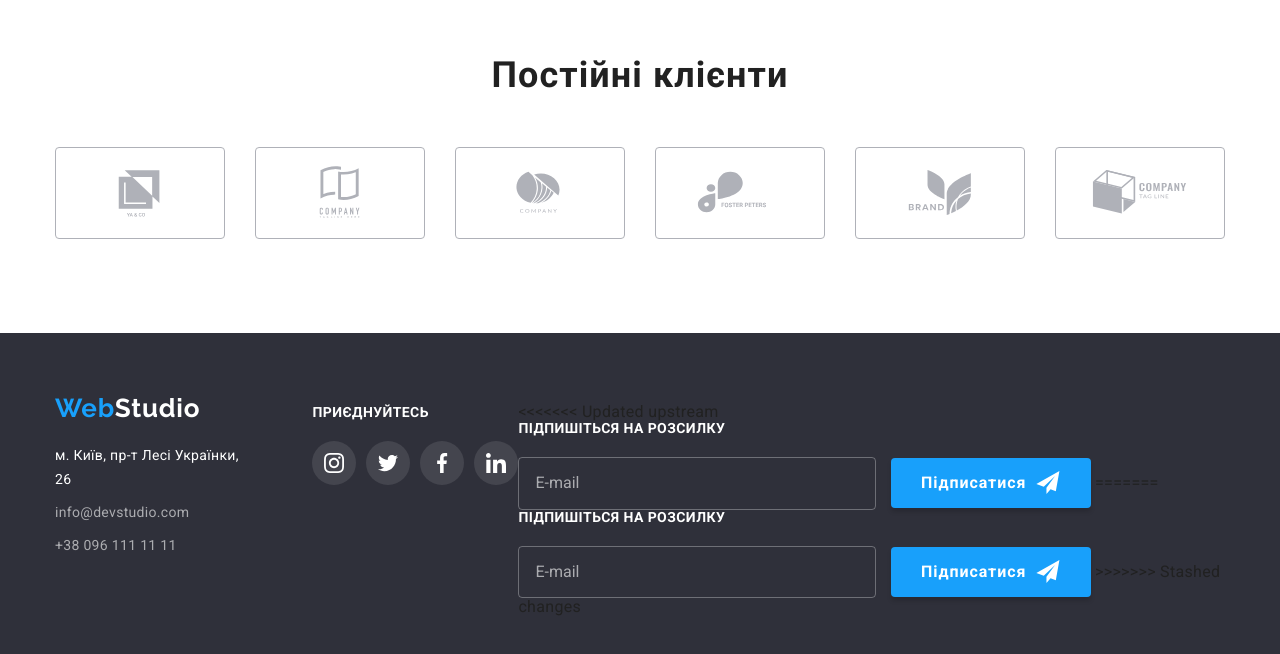
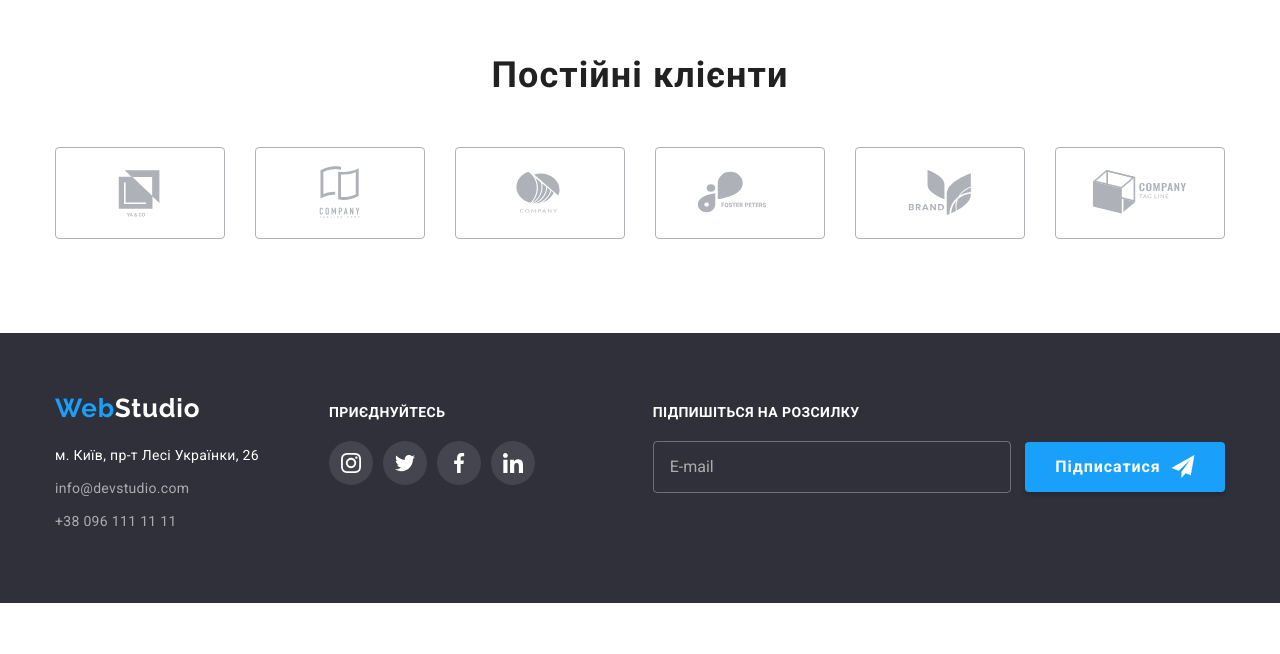
Before and after one commit to demosua/goit-markup-hw-06, a plain HTML site: page index.html in a window 1280 px wide. Shown: the part 2352-3006 px from the top of the page. After the commit the page ends 2955 px from the top, so only its background shows below. Drawn offline with nearby package versions, Linux system fonts and the light colour scheme.

Commit message:
subscribe part-conflict

```diff
--- a/index.html
+++ b/index.html
@@ -440,39 +440,21 @@
         </div>
 
         <form class="subscribe-form" autocomplete="off">
-          <!-- <div class="form-field"> -->
-<<<<<<< Updated upstream
           <strong class="subscribe-call">Підпишіться на розсилку</strong>
+
           <input
             class="subscribe-input"
             type="text"
             name="field-subscribe"
             placeholder="E-mail"
           />
+
           <button class="button subscribe-button" type="submit">
             Підписатися
             <svg class="icon-subscribe icon" width="24px" height="24px">
               <use href="./images/icons.svg#icon-send"></use>
             </svg>
           </button>
-=======
-            <strong class="subscribe-call">Підпишіться на розсилку</strong>
-
-            <input
-              class="subscribe-input"
-              type="text"
-              name="field-subscribe"
-              placeholder="E-mail"
-            />
-
-            <button class="button subscribe-button" type="submit">
-              Підписатися
-              <svg class="icon-subscribe icon" width="24px" height="24px">
-                <use href="./images/icons.svg#icon-send"></use>
-              </svg>
-            </button>
->>>>>>> Stashed changes
-          <!-- </div> -->
         </form>
       </div>
     </footer>
```
